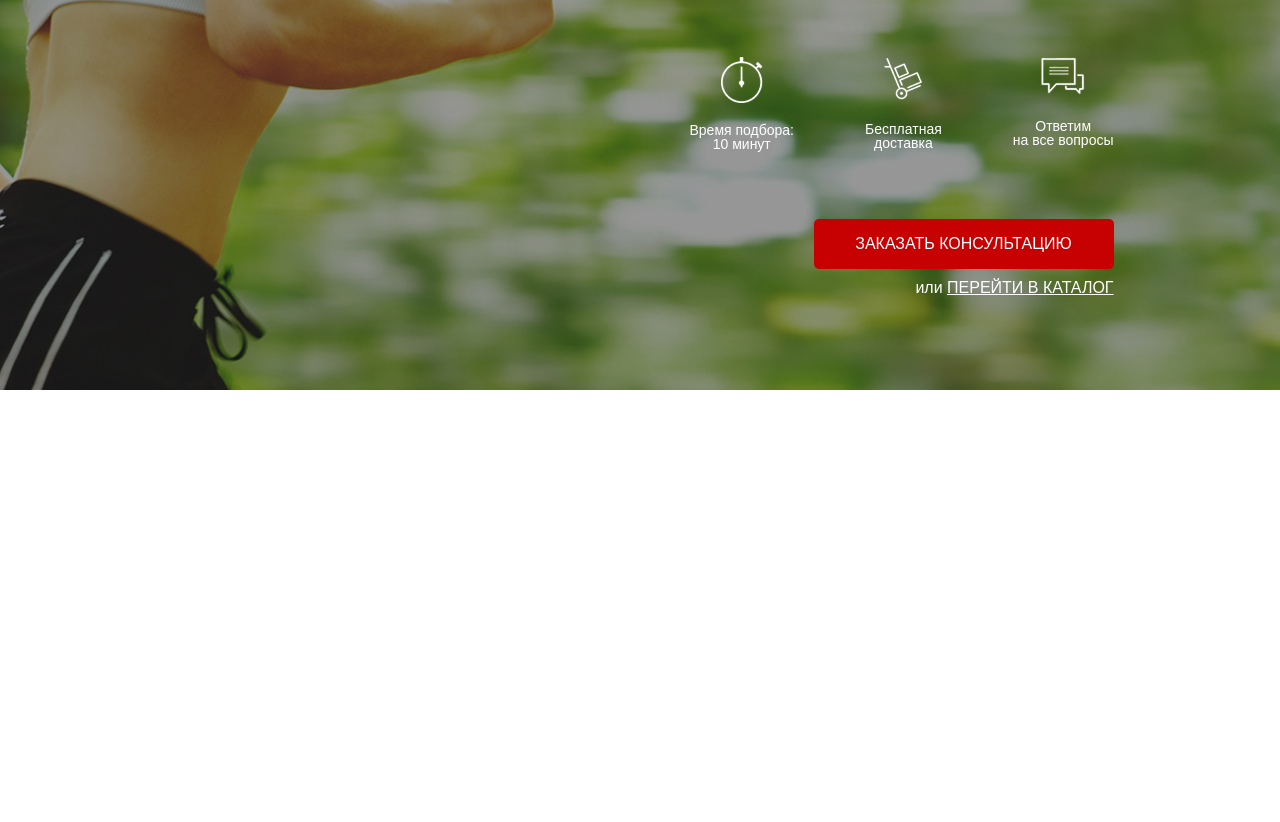
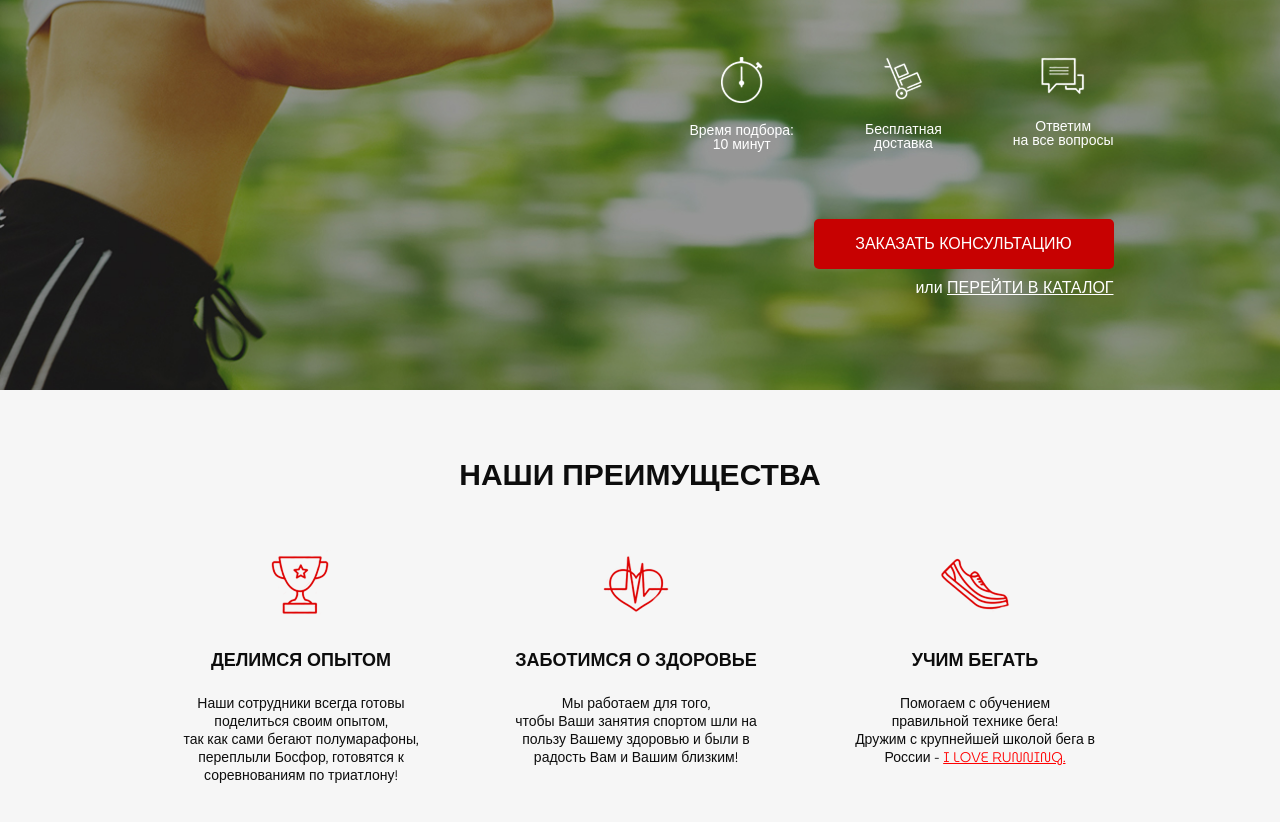
Before and after one commit to DeeBeeUA/pulse, a website: page src/index.html in a window 1280 px wide. Shown: the part 252-1074 px from the top of the page. Before the commit the page ends 800 px from the top, so only its background shows below. Drawn offline with Linux system fonts and the light colour scheme; a web font is replaced by a local one.

Commit message:
feat: add advantages section

```diff
--- a/src/index.html
+++ b/src/index.html
@@ -46,6 +46,36 @@
             <div class="promo__link">или <a href="http://">перейти в каталог</a></div>
         </div>
     </section>
+    <section class="advantages">
+        <div class="container">
+            <h2 class="title advantages__title">наши преимущества</h2>
+            <div class="advantages__wrapper">
+                <div class="advantages__item">
+                    <img src="icon/advantage/cup_icon.png" alt="cup">
+                    <h3 class="title">Делимся опытом</h3>
+                    <p>Наши сотрудники всегда готовы поделиться своим опытом,<br> так как сами бегают полумарафоны,
+                        переплыли Босфор, готовятся к
+                        соревнованиям по триатлону!</p>
+                </div>
+                <div class="advantages__item">
+                    <img src="icon/advantage/heart_icon.png" alt="heart">
+                    <h3 class="title">Заботимся о здоровье</h3>
+                    <p>Мы работаем для того, <br>чтобы Ваши занятия спортом шли на пользу Вашему здоровью и были в
+                        радость
+                        Вам и Вашим близким!</p>
+                </div>
+                <div class="advantages__item">
+                    <img src="icon/advantage/shoe_icon.png" alt="shoe">
+                    <h3 class="title">Учим бегать</h3>
+                    <p>Помогаем с обучением <br> правильной технике бега!<br> Дружим с крупнейшей школой бега в России
+                        -
+                        <span>I LOVE
+                            RUNNING.</span>
+                    </p>
+                </div>
+            </div>
+        </div>
+    </section>
 </body>
 
 </html>
--- /dev/null
+++ b/src/sass/block/_advantages.scss
@@ -0,0 +1,70 @@
+@use '../base/mixins' as *;
+@use '../base/variables' as *;
+@use '../ui/titles' as *;
+
+.advantages {
+    padding: 70px 0 67px 0;
+    background-color: #F6F6F6;
+
+    &__title {
+        color: $dark;
+        text-align: center;
+        font-size: 30px;
+        font-weight: 700;
+        line-height: 30px;
+    }
+
+    &__wrapper {
+        margin-top: 60px;
+        display: flex;
+        justify-content: space-between;
+        gap: 0 64px;
+    }
+
+    &__item {
+        &:nth-child(1) {
+            max-width: 269px;
+        }
+
+        &:nth-child(2) {
+            max-width: 273px;
+        }
+
+        &:nth-child(3) {
+            max-width: 277px;
+        }
+
+        & img {
+            margin: 0 auto;
+        }
+
+        & h3 {
+            margin-top: 30px;
+            color: $dark;
+            text-align: center;
+            font-size: 18px;
+            font-style: normal;
+            font-weight: 700;
+            line-height: normal;
+        }
+
+        & p {
+            margin-top: 20px;
+            color: $dark;
+            text-align: center;
+            font-size: 14px;
+            font-style: normal;
+            font-weight: 300;
+            line-height: 18px;
+
+            & span {
+                color: #F00;
+                text-decoration: underline;
+                font-size: 14px;
+                font-style: normal;
+                font-weight: 300;
+                line-height: 18px;
+            }
+        }
+    }
+}
--- a/src/sass/block/_promo.scss
+++ b/src/sass/block/_promo.scss
@@ -1,12 +1,13 @@
 @use '../base/mixins' as *;
 @use '../base/variables' as *;
+@use '../ui/titles' as *;
 
 .promo {
-    background: url('../../img/promo_bg.jpg') center center / cover no-repeat;
+    background: url('../img/promo_bg.jpg') center center / cover no-repeat;
     padding: 21px 0 93px 0;
 
     &__title {
-        @include title;
+        // @include title;
         margin-top: 91px;
         color: $white;
         text-align: right;
--- a/src/sass/style.scss
+++ b/src/sass/style.scss
@@ -1,6 +1,7 @@
 @use 'base/basic';
 
 @use 'block/promo';
-@use 'block/header.scss';
+@use 'block/header';
+@use 'block/advantages';
 
-@use 'ui/buttons.scss'
+@use 'ui/buttons.scss';
--- /dev/null
+++ b/src/sass/ui/_titles.scss
@@ -0,0 +1,6 @@
+@use '../base/mixins' as *;
+@use '../base/variables' as *;
+
+.title {
+    @include title;
+}
```
Also changed, not shown: src/css/style.min.css.
